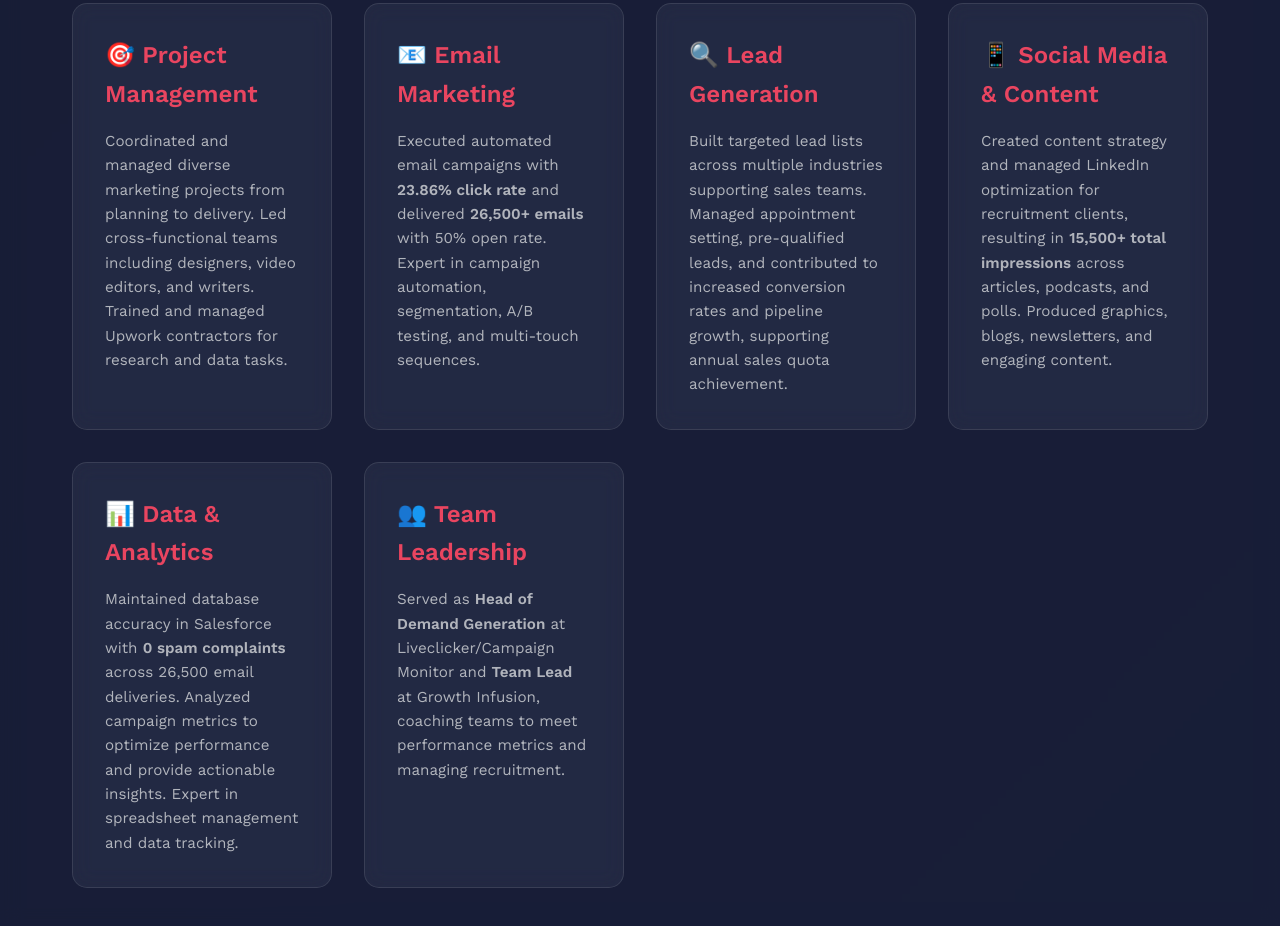
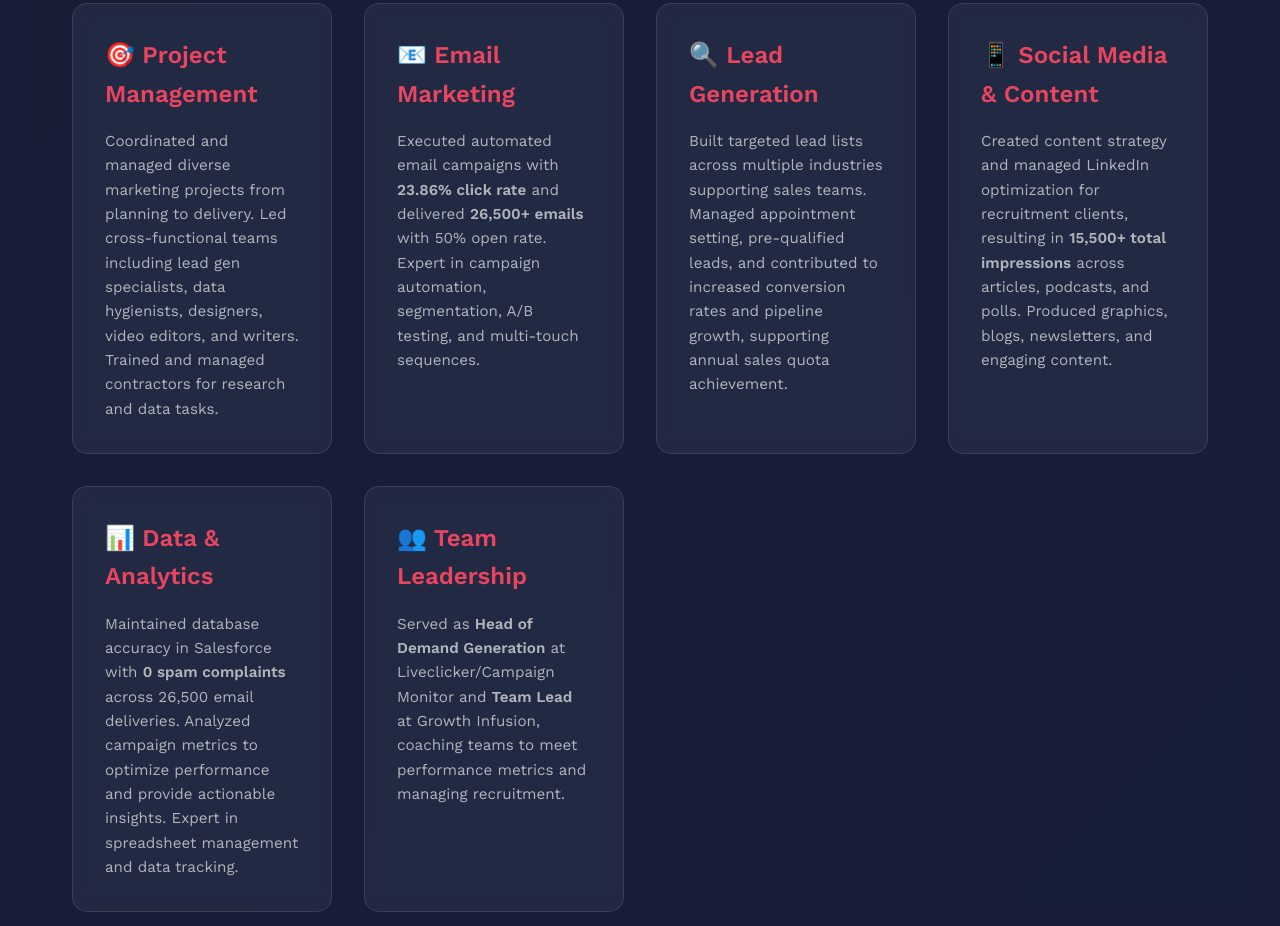
Before and after one commit to rosettefdizon/portfolio, a plain HTML site: page index.html in a window 1280 px wide. Shown: the part 1111-2037 px from the top of the page. Drawn offline with nearby package versions, Linux system fonts and the light colour scheme.

Commit message:
Update index.html

```diff
--- a/index.html
+++ b/index.html
@@ -30,7 +30,7 @@
             <div class="skills-grid">
                 <div class="skill-card">
                     <h3>🎯 Project Management</h3>
-                    <p>Coordinated and managed diverse marketing projects from planning to delivery. Led cross-functional teams including designers, video editors, and writers. Trained and managed Upwork contractors for research and data tasks.</p>
+                    <p>Coordinated and managed diverse marketing projects from planning to delivery. Led cross-functional teams including lead gen specialists, data hygienists, designers, video editors, and writers. Trained and managed contractors for research and data tasks.</p>
                 </div>
                 <div class="skill-card">
                     <h3>📧 Email Marketing</h3>
```
